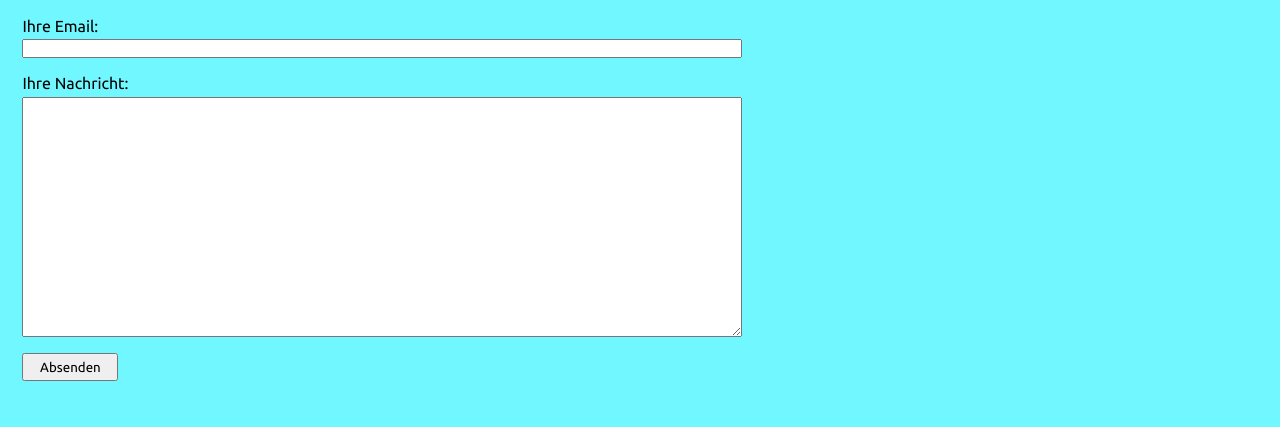
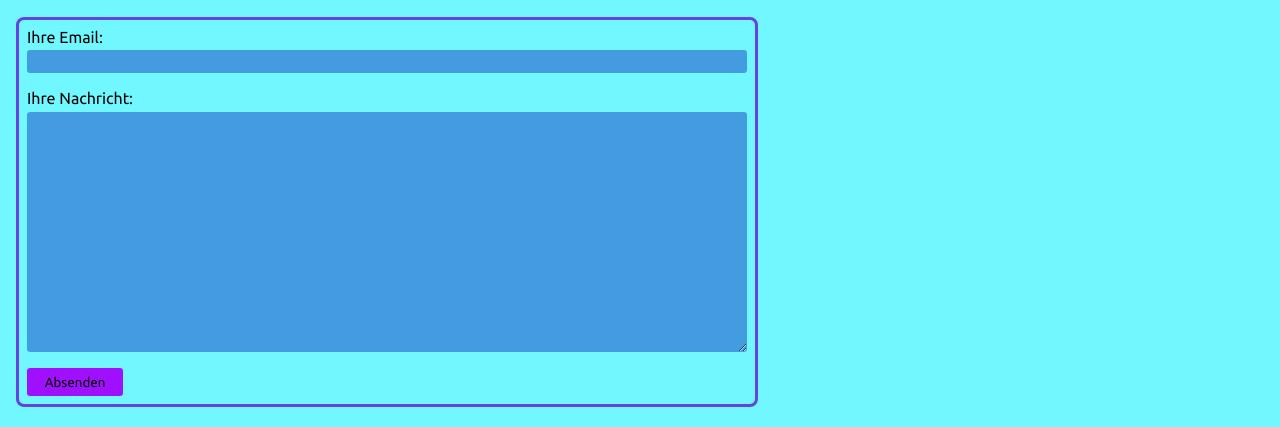
Before and after one commit to mnaray/CrashcourseOOP, a plain HTML site: page subpages/footer/kontakt.html in a window 1280 px wide. Shown: the part 357-784 px from the top of the page. Drawn offline with Linux system fonts and the light colour scheme.

Commit message:
kontaktformular styled

```diff
--- a/css/structure.css
+++ b/css/structure.css
@@ -91,6 +91,7 @@ hr {
     display: flex;
     flex-direction: column;
     justify-content: flex-start;
+    padding: 0.5rem;
 }
 
 .label-container {
@@ -103,6 +104,7 @@ hr {
 
 .input-container {
     margin-top: 0.3rem;
+    padding: 0.25rem;
 }
 
 .label-container textarea {
--- a/css/style.css
+++ b/css/style.css
@@ -9,9 +9,23 @@
     background-color: var(--medium);
 }
 
-/* .logo object {
-    fill: green;
-} */
+.form-container {
+    border: 0.2rem solid var(--dark);
+    border-radius: 0.5rem 0.5rem 0.5rem 0.5rem;
+    background-color: var(--dimmed);
+}
+
+.input-container {
+    background-color: var(--bright);
+    border: none;
+    border-radius: 0.2rem 0.2rem 0.2rem 0.2rem;
+}
+
+.absend-button {
+    border: none;
+    border-radius: 0.2rem 0.2rem 0.2rem 0.2rem;
+    background-color: var(--darkest);
+}
 
 .nav-items,
 .footer-item {
--- a/subpages/footer/kontakt.html
+++ b/subpages/footer/kontakt.html
@@ -58,6 +58,7 @@
                         Sie auf "Absenden" um Ihr Formular automatisch
                         einzureichen.
                     </p>
+                </div>
                 <form
                     action="https://formspree.io/f/mqknnjpe"
                     method="POST"
@@ -80,11 +81,10 @@
                         ></textarea>
                     </label>
                     <!-- your other form fields go here -->
-                        <button type="submit" class="absend-button">
+                    <button type="submit" class="absend-button hvr-fade-red">
                         Absenden
                     </button>
                 </form>
-                </div>
             </main>
             <footer class="footer-container">
                 <ul class="footer-list">
```
Lines whose indentation alone changed are shown as unchanged.
